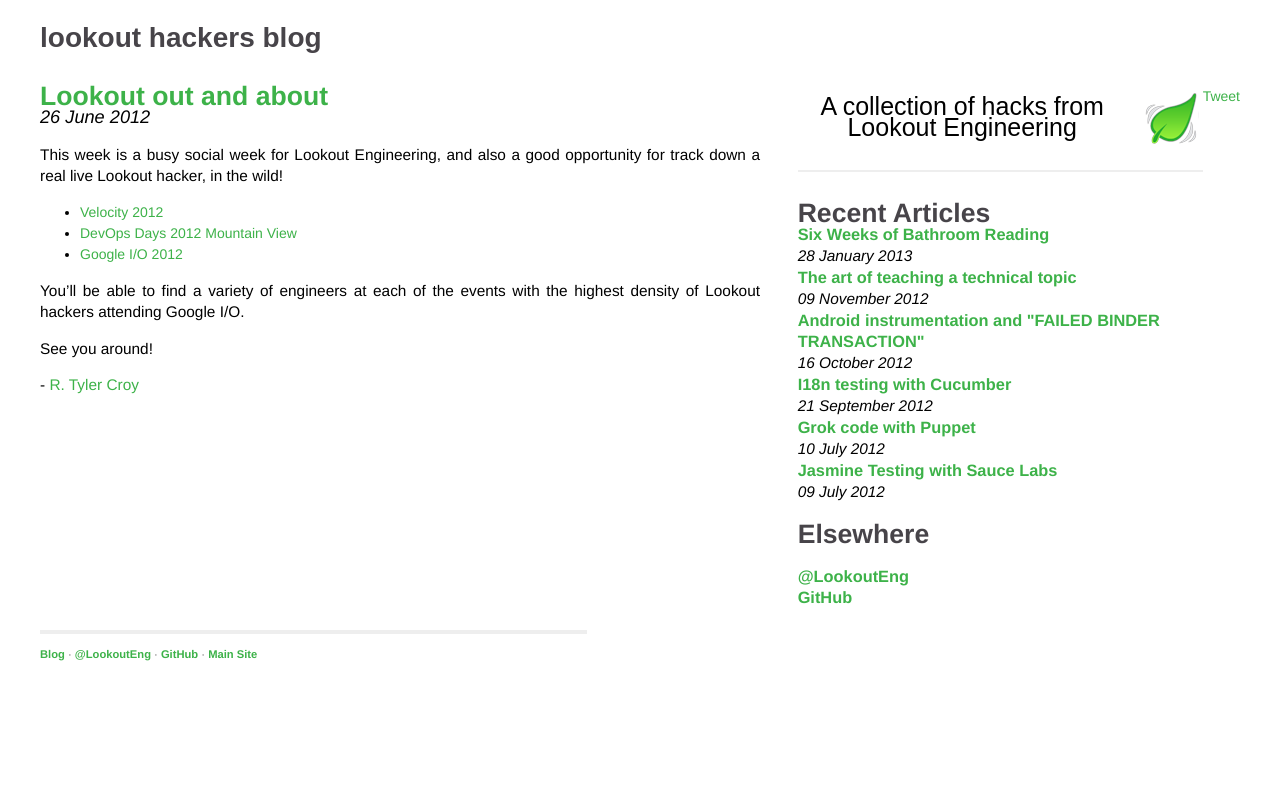
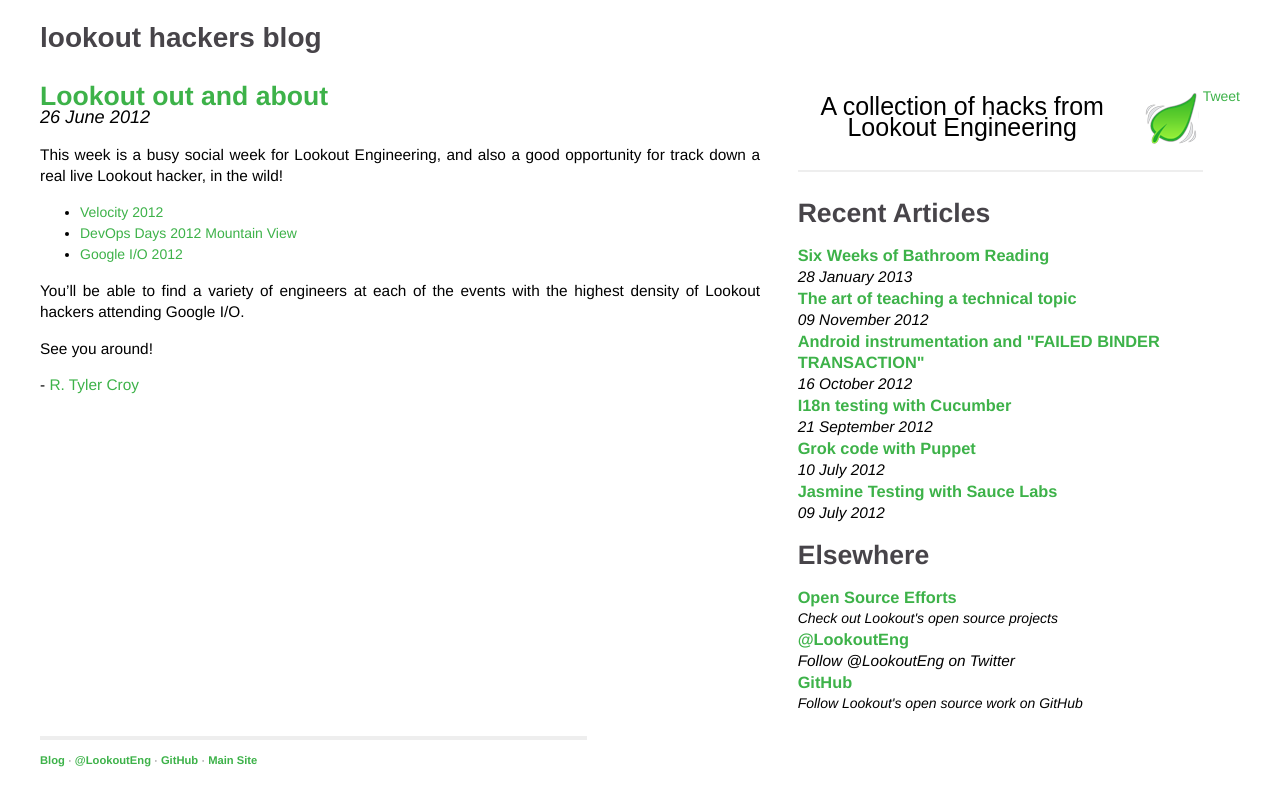
Before and after one commit to webspinner/lookout.github.com, a Jekyll site: the page built from _posts/2012-06-26-lookout-out-and-about.md, in a window 1280 px wide. Shown: the top 806 px of the page. Built offline with Jekyll 4.4.1, drawn with Linux system fonts in a browser that asks for light colours; Markdown is read by kramdown in place of the engine named in the settings; comment, search, counter and statistics services are not loaded.

Commit message:
Update the sidebar to be more descriptive

```diff
--- a/_includes/sidebar.html
+++ b/_includes/sidebar.html
@@ -15,6 +15,7 @@
 <div class="sidebar_content">
     <br />
     <h2>Recent Articles</h2>
+    <br/>
 
     {% for post in site.posts limit:6 %}
       <h3><a alt="{{ post.title }}" alt="{{ post.title }}" href="{{ post.url }}">{{ post.title }}</a></h3>
@@ -26,6 +27,13 @@
 
     <h2>Elsewhere</h2>
     <br />
+
+    <h3><a alt="Open Source Project Gallery" href="/oss.html">Open Source Efforts</a></h3>
+    <em>Check out Lookout's open source projects</em>
+
     <h3><a alt="Lookout Eng on Twitter" href="http://twitter.com/lookouteng">@LookoutEng</a></h3>
+    <em id="sub_h3">Follow @LookoutEng on Twitter</em>
+
     <h3><a alt="Lookout on Github" href="http://github.com/lookout">GitHub</a></h3>
+    <em id="sub_3">Follow Lookout's open source work on GitHub</em>
 </div>
```
